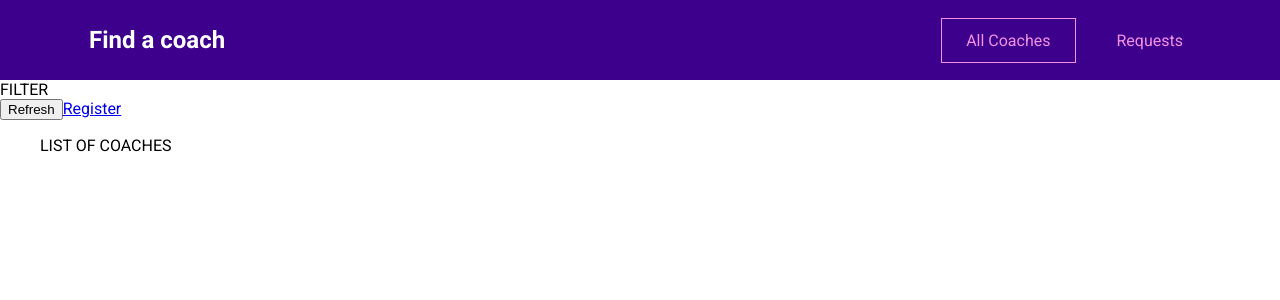
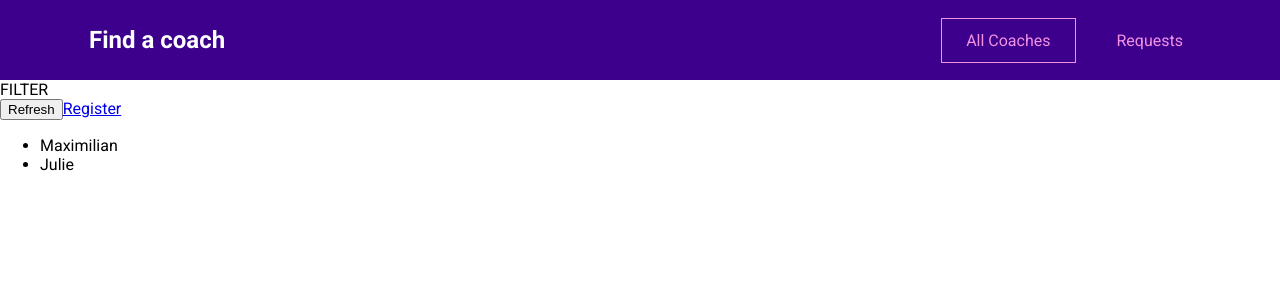
Before and after one commit to HHHMHA/couch-app, a Vue app: page /coaches in a window 1280 px wide. Shown: the top 300 px of the page. Built offline with nearby package versions, Linux system fonts and the light colour scheme.

Commit message:
Add Coaches Store

```diff
--- a/src/main.js
+++ b/src/main.js
@@ -1,7 +1,9 @@
 import { createApp } from 'vue';
 import App from '@/App';
 import router from '@/router';
+import store from '@/store';
 
 const app = createApp(App);
 app.use(router);
+app.use(store);
 app.mount('#app');
--- a/src/pages/coach/CoachList.vue
+++ b/src/pages/coach/CoachList.vue
@@ -7,13 +7,28 @@
       <button>Refresh</button>
       <router-link to='/register'>Register</router-link>
     </div>
-    <ul>LIST OF COACHES</ul>
+    <ul v-if='hasCoaches'>
+      <li v-for='coach in filteredCoaches' :key='coach.id'>
+        {{ coach.firstName }}
+      </li>
+    </ul>
+    <h3 v-else>No coaches found.</h3>
   </section>
 </template>
 
 <script>
+import { mapGetters } from 'vuex';
+
 export default {
-  name: 'CoachList'
+  name: 'CoachList',
+  computed: {
+    ...mapGetters({
+      hasCoaches: 'coaches/hasCoaches',
+    }),
+    filteredCoaches() {
+      return this.$store.getters['coaches/coaches'];
+    },
+  },
 };
 </script>
 
--- /dev/null
+++ b/src/store/index.js
@@ -0,0 +1,11 @@
+import { createStore } from 'vuex';
+
+import coaches from './modules/coaches'
+
+const store = createStore({
+  modules: {
+    coaches,
+  },
+})
+
+export default store;
--- /dev/null
+++ b/src/store/modules/coaches/actions.js
@@ -0,0 +1,3 @@
+export default {
+
+}
--- /dev/null
+++ b/src/store/modules/coaches/getters.js
@@ -0,0 +1,8 @@
+export default {
+  coaches(state) {
+    return state.coaches;
+  },
+  hasCoaches(state, getters) {
+    return getters.coaches.length > 0;
+  },
+}
--- /dev/null
+++ b/src/store/modules/coaches/index.js
@@ -0,0 +1,34 @@
+import mutations from './mutations';
+import actions from './actions';
+import getters from './getters';
+
+export default {
+  namespaced: true,
+  state() {
+    return {
+      coaches: [
+        {
+          id: 'c1',
+          firstName: 'Maximilian',
+          lastName: 'Schwarzmüller',
+          areas: ['frontend', 'backend', 'career'],
+          description:
+            'I\'m Maximilian and I\'ve worked as a freelance web developer for years. Let me help you become a developer as well!',
+          hourlyRate: 30
+        },
+        {
+          id: 'c2',
+          firstName: 'Julie',
+          lastName: 'Jones',
+          areas: ['frontend', 'career'],
+          description:
+            'I am Julie and as a senior developer in a big tech company, I can help you get your first job or progress in your current role.',
+          hourlyRate: 30
+        }
+      ]
+    };
+  },
+  mutations,
+  actions,
+  getters
+};
--- /dev/null
+++ b/src/store/modules/coaches/mutations.js
@@ -0,0 +1,3 @@
+export default {
+
+}
```
